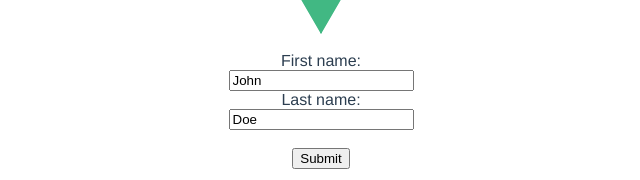
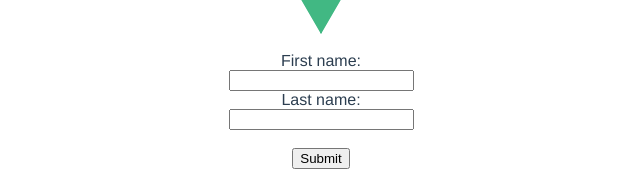
Before and after one commit to kresogen/Njuskalo-za-filmove-i-serije, a Vue app in the folder njuskalo/: page / in a window 1280 px wide. Shown: the part 212-392 px from the top of the page, without its empty margins (319-959 px from the left). Built offline with nearby package versions, Linux system fonts and the light colour scheme.

Commit message:
Update prijava.vue

```diff
--- a/njuskalo/src/components/prijava.vue
+++ b/njuskalo/src/components/prijava.vue
@@ -2,9 +2,9 @@
     <div>
         <form action="/action_page.php">
             <label for="fname">First name:</label><br>
-            <input type="text" id="fname" name="fname" value="John"><br>
+            <input type="text" id="fname" name="fname" value=""><br>
             <label for="lname">Last name:</label><br>
-            <input type="text" id="lname" name="lname" value="Doe"><br><br>
+            <input type="text" id="lname" name="lname" value=""><br><br>
             <input type="submit" value="Submit">
         </form>
     </div>
```
